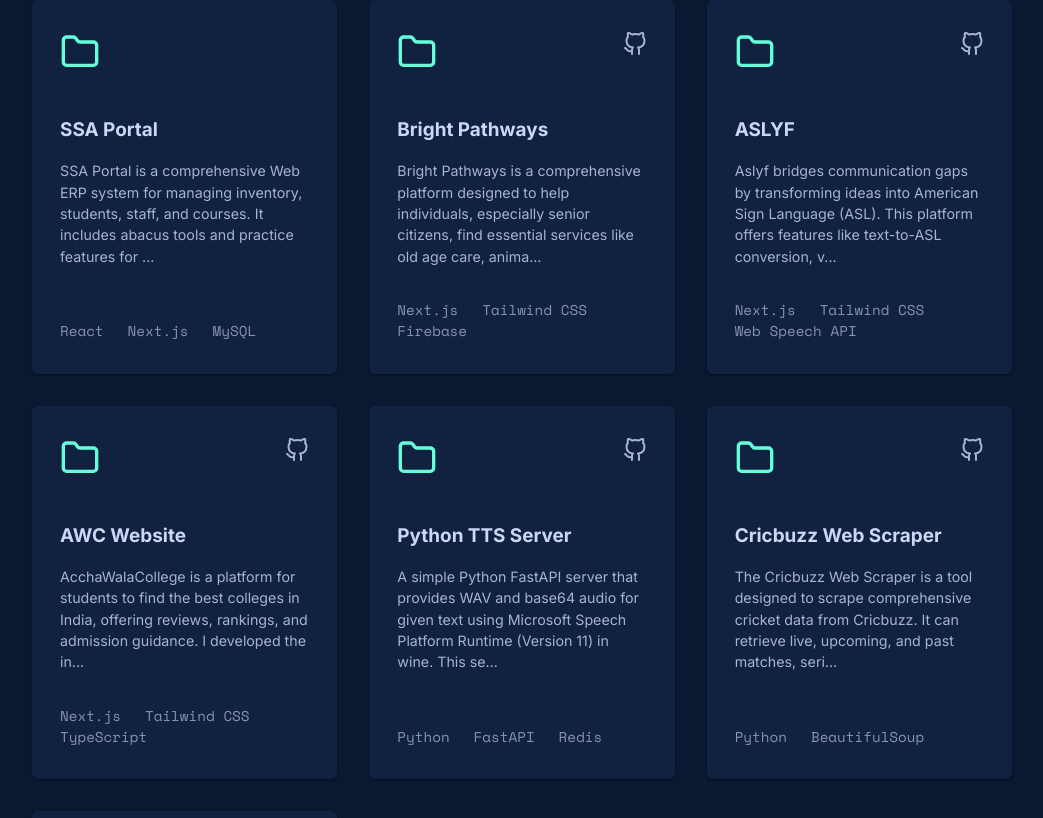
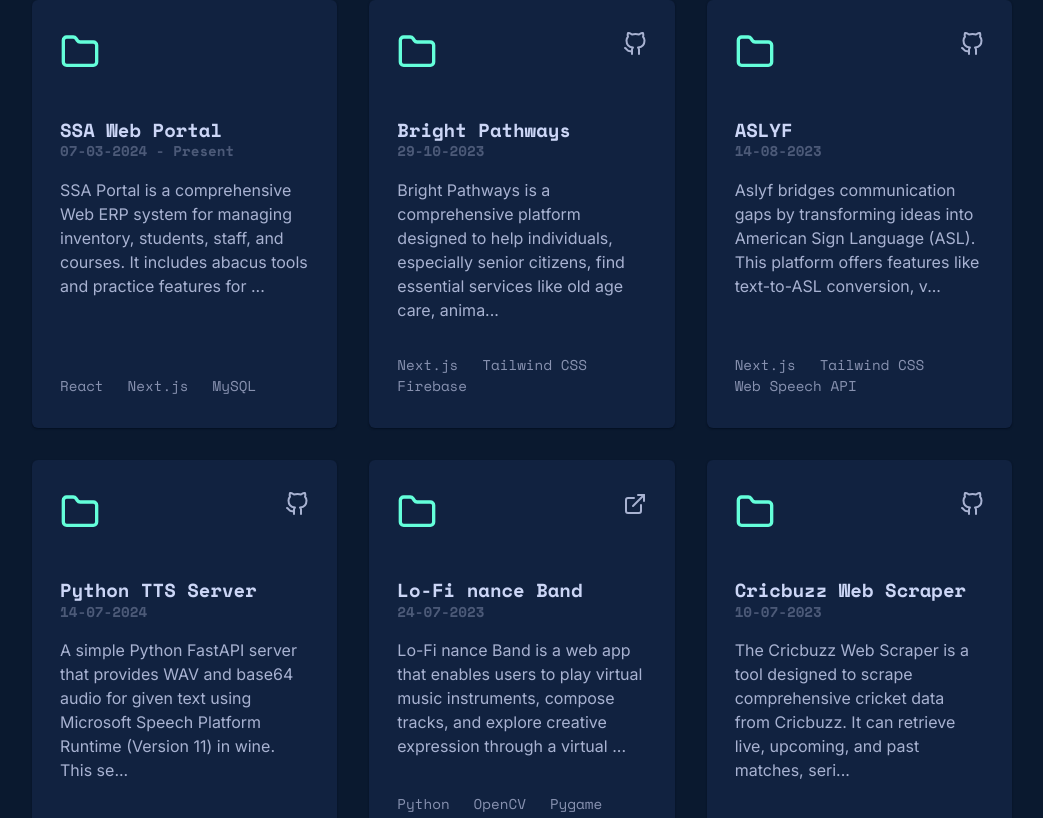
Before and after one commit to mukund1606/new-portfolio, a Next.js app: page / in a window 1280 px wide. Shown: the part 2142-2960 px from the top of the page, without its empty margins (118-1161 px from the left). Built offline with nearby package versions, Linux system fonts and the light colour scheme.

Commit message:
Projects Data Added, Minor Animation Changes

```diff
--- a/src/components/Navbar/index.tsx
+++ b/src/components/Navbar/index.tsx
@@ -40,7 +40,7 @@ export default function Navbar() {
   useMotionValueEvent(scrollYProgress, "change", () => {
     if (scrollYProgress.getVelocity() > 0.6) {
       setIsHidden(true);
-    } else if (scrollYProgress.getVelocity() < -0.25) {
+    } else if (scrollYProgress.getVelocity() < -0.15) {
       setIsHidden(false);
     }
     if (scrollYProgress.get() === 0) {
@@ -141,7 +141,7 @@ export default function Navbar() {
         height: isStart ? "100px" : "70px",
       }}
       transition={{
-        duration: 0.2,
+        duration: 0.1,
         ease: "easeIn",
       }}
     >
--- a/src/components/ProjectsSection.tsx
+++ b/src/components/ProjectsSection.tsx
@@ -34,7 +34,7 @@ export default function ProjectsSection() {
           <span className="mx-1 h-[2px] w-full rounded-md bg-lightest-navy sm:mx-4" />
         </motion.div>
         <div className="flex flex-col gap-8 text-center">
-          <div className="grid grid-cols-[repeat(auto-fill,minmax(250px,1fr))] gap-8 lg:grid-cols-[repeat(auto-fill,minmax(300px,1fr))]">
+          {/* <div className="grid grid-cols-[repeat(auto-fill,minmax(250px,1fr))] gap-8 lg:grid-cols-[repeat(auto-fill,minmax(300px,1fr))]">
             {feturedProjects.map((project, index) => (
               <motion.div
                 key={`${project.title}-${index}`}
@@ -50,9 +50,10 @@ export default function ProjectsSection() {
                 <ProjectCard data={project} />
               </motion.div>
             ))}
-          </div>
+          </div> */}
           <div className="grid grid-cols-[repeat(auto-fill,minmax(250px,1fr))] gap-8 lg:grid-cols-[repeat(auto-fill,minmax(300px,1fr))]">
-            {nonFeaturedProjects.map((project, index) => (
+            {[...feturedProjects, ...nonFeaturedProjects].map(
+              (project, index) => (
                 <motion.div
                   key={`${project.title}-${index}`}
                   className="flex flex-col"
@@ -66,7 +67,8 @@ export default function ProjectsSection() {
                 >
                   <ProjectCard data={project} />
                 </motion.div>
-            ))}
+              ),
+            )}
           </div>
         </div>
       </div>
@@ -95,11 +97,16 @@ function ProjectCard({ data }: { data: ProjectDataType }) {
               </a>
             ))}
         </div>
-        <h2 className="mb-2 text-base font-bold text-lightest-slate transition-all duration-300 group-hover:text-green">
+        <div className="mb-2 -space-y-1">
+          <h2 className="font-mono text-base font-bold text-lightest-slate transition-all duration-300 group-hover:text-green">
             {data.title}
           </h2>
+          <p className="font-mono text-sm font-semibold text-slate/50">
+            {data.date}
+          </p>
+        </div>
         <div className="group/desc">
-          <p className="text-sm text-light-slate">
+          <p className="text-light-slate">
             {data.description.length > 150
               ? data.description.slice(0, 150) + "..."
               : data.description}
@@ -107,7 +114,7 @@ function ProjectCard({ data }: { data: ProjectDataType }) {
           {/* Description Card */}
           {data.description.length > 150 && (
             <div className="absolute left-0 right-0 top-0 min-h-full origin-top scale-y-0 rounded-md bg-light-navy px-7 py-8 text-left shadow-sm shadow-navy-shadow transition-all duration-500 group-hover/desc:scale-y-100">
-              <p className="text-sm text-light-slate">{data.description}</p>
+              <p className="text-light-slate">{data.description}</p>
             </div>
           )}
         </div>
--- a/src/components/StartAnimation/index.tsx
+++ b/src/components/StartAnimation/index.tsx
@@ -10,10 +10,10 @@ export default function StartAnimation({
   return (
     <div className="mainStart fixed inset-0 z-[999] h-[100dvh] min-h-[100dvh] w-full bg-navy px-2">
       <div className="upperPart relative flex h-[50dvh] w-full justify-center overflow-hidden">
-        <AnimateName className="absolute -bottom-[58px] max-w-[80%]" />
+        <AnimateName className="absolute -bottom-[58px] max-w-[80%] scale-[2]" />
       </div>
       <div className="lowerPart relative flex h-[50dvh] w-full justify-center overflow-hidden">
-        <AnimateName className="absolute -top-[57px] max-w-[80%]" />
+        <AnimateName className="absolute -top-[57px] max-w-[80%] scale-[2]" />
       </div>
     </div>
   );
--- a/src/data/projectsData.ts
+++ b/src/data/projectsData.ts
@@ -1,9 +1,9 @@
 export const projectsData: ProjectDataType[] = [
   {
-    title: "SSA Portal",
+    title: "SSA Web Portal",
     description:
       "SSA Portal is a comprehensive Web ERP system for managing inventory, students, staff, and courses. It includes abacus tools and practice features for students. Built with React, Next.js, and MySQL, the project is designed for scalability and maintainability.",
-    date: "07-03-2024 to Present",
+    date: "07-03-2024 - Present",
     images: [
       "/projects/ssa-1.png",
       "/projects/ssa-2.png",
@@ -34,16 +34,6 @@ export const projectsData: ProjectDataType[] = [
     techStack: ["Next.js", "Tailwind CSS", "Web Speech API"],
   },
   {
-    title: "AWC Website",
-    description:
-      "AcchaWalaCollege is a platform for students to find the best colleges in India, offering reviews, rankings, and admission guidance. I developed the initial basic, responsive frontend for their website, enhancing user experience and accessibility.",
-    date: "15-05-2023",
-    link: "https://github.com/mukund1606/awc-website",
-    images: [],
-    isFeatured: false,
-    techStack: ["Next.js", "Tailwind CSS", "TypeScript"],
-  },
-  {
     title: "Python TTS Server",
     description:
       "A simple Python FastAPI server that provides WAV and base64 audio for given text using Microsoft Speech Platform Runtime (Version 11) in wine. This server allows developers to build and deploy Text-to-Speech applications efficiently. It also integrates Redis for caching, ensuring lightning-fast responses.",
@@ -52,6 +42,16 @@ export const projectsData: ProjectDataType[] = [
     images: [],
     isFeatured: false,
     techStack: ["Python", "FastAPI", "Redis"],
+  },
+  {
+    title: "Lo-Fi nance Band",
+    description:
+      "Lo-Fi nance Band is a web app that enables users to play virtual music instruments, compose tracks, and explore creative expression through a virtual painter. Inspired by the challenges of affording physical instruments, this platform promotes affordable and accessible musical creativity. Built with OpenCV, Python, Pygame, Streamlit, HTML5, CSS3, and JavaScript, it offers a seamless, user-friendly experience.",
+    date: "24-07-2023",
+    link: "https://devpost.com/software/lo-fi-nance-band",
+    images: [],
+    isFeatured: false,
+    techStack: ["Python", "OpenCV", "Pygame", "Streamlit"],
   },
   {
     title: "Cricbuzz Web Scraper",
@@ -73,6 +73,16 @@ export const projectsData: ProjectDataType[] = [
     isFeatured: false,
     techStack: ["Python", "BeautifulSoup", "Selenium"],
   },
+  {
+    title: "AWC Website",
+    description:
+      "AcchaWalaCollege is a platform for students to find the best colleges in India, offering reviews, rankings, and admission guidance. I developed the initial basic, responsive frontend for their website, enhancing user experience and accessibility.",
+    date: "15-05-2023",
+    link: "https://github.com/mukund1606/awc-website",
+    images: [],
+    isFeatured: false,
+    techStack: ["Next.js", "Tailwind CSS", "TypeScript"],
+  },
 ];
 
 export type ProjectDataType = {
```
Lines whose indentation alone changed are shown as unchanged.
